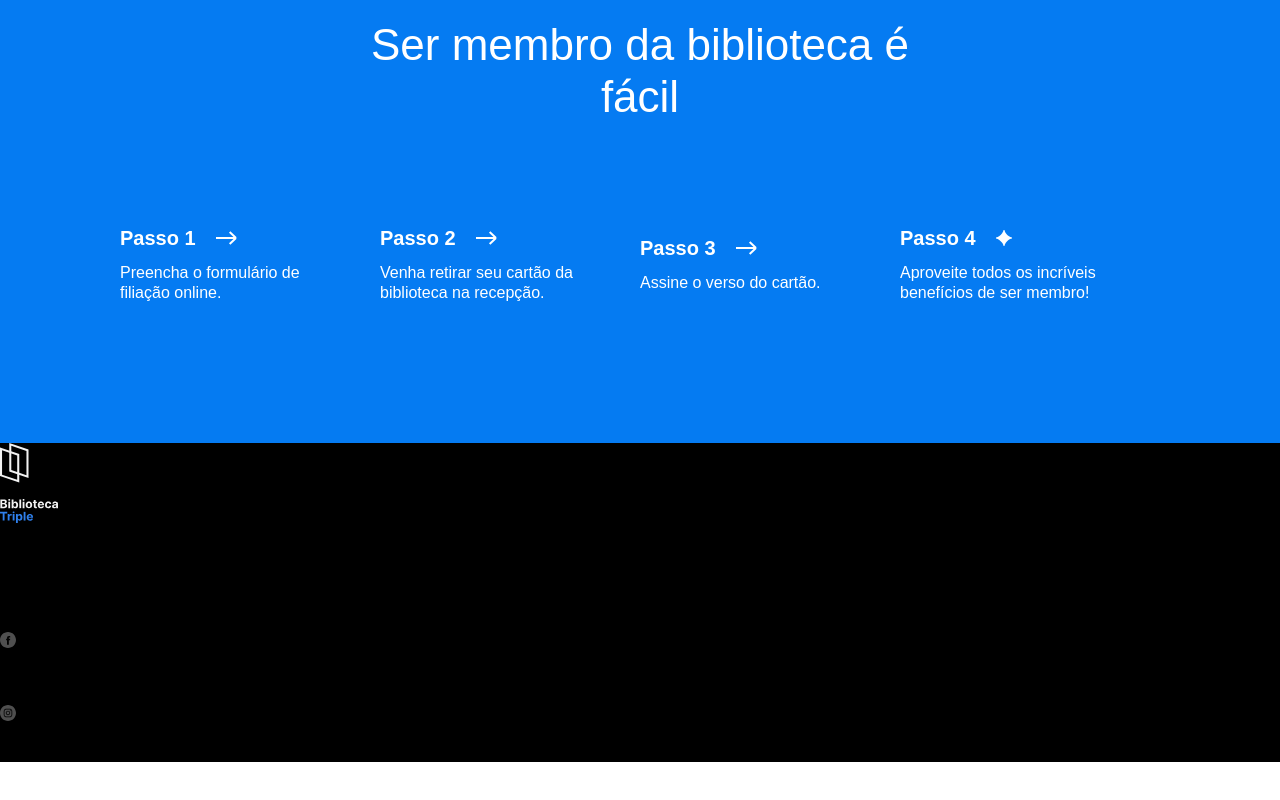
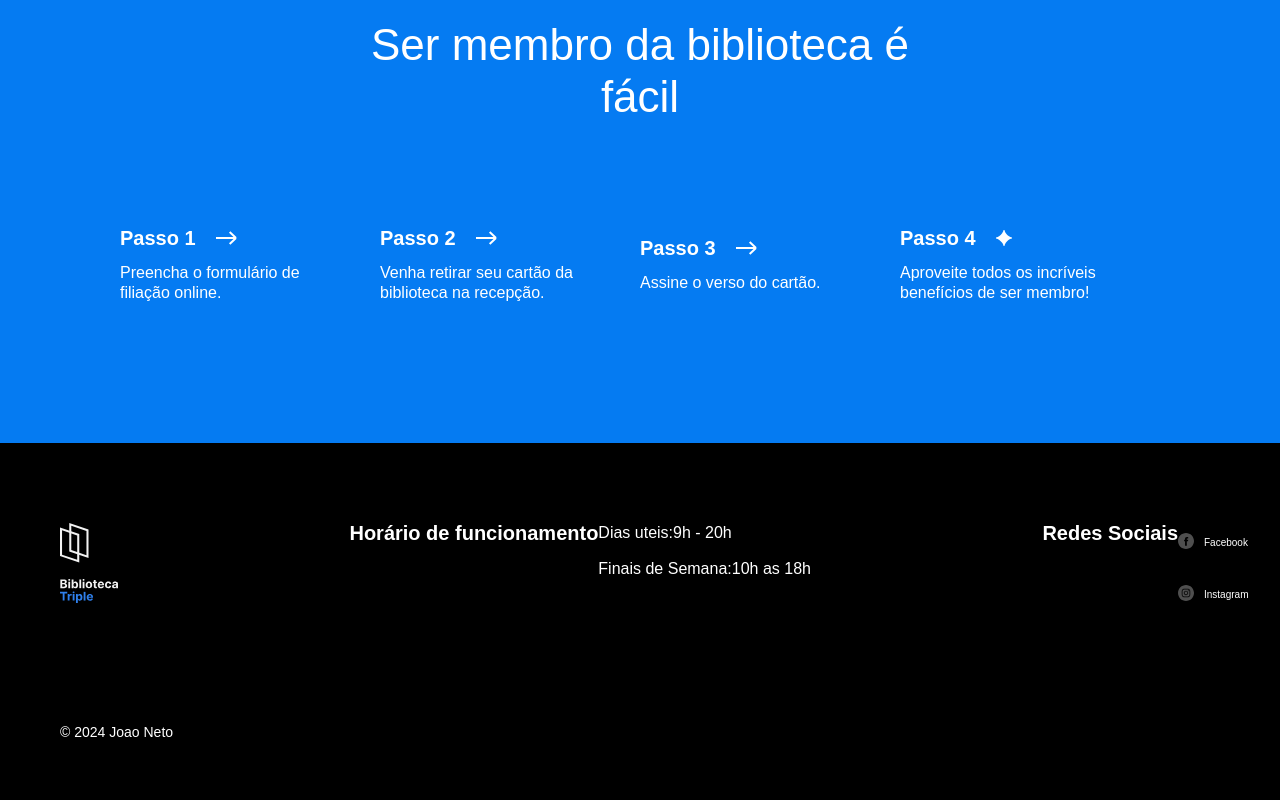
Before and after one commit to jb-ptt/web_project_library, a plain HTML site: page index.html in a window 1280 px wide. Shown: the part 3071-3871 px from the top of the page. Before the commit the page ends 3849 px from the top, so only its background shows below. Drawn offline with Linux system fonts and the light colour scheme.

Commit message:
alterando css para finalizar

```diff
--- a/index.html
+++ b/index.html
@@ -273,37 +273,40 @@
           <div class="footer__column">
             <img src="images/logo_white.svg" alt="error" class="footer__logo" />
           </div>
-          <div class="footer__column footer__column_content_hours">
+          <div class="footer__column_content_hours">
             <h1 class="footer__column-heading">Horário de funcionamento</h1>
             <ul class="footer__list">
-              <li class="footer__list-item"></li>
-              <li class="footer__list-item"></li>
+              <li class="footer__list-item">Dias uteis:9h - 20h</li>
+              <li class="footer__list-item">Finais de Semana:10h as 18h</li>
             </ul>
           </div>
-          <div class="footer__column footer__column_content_social">
+          <div class="footer__column_content_social">
             <h1 class="footer__column-heading">Redes Sociais</h1>
             <ul class="footer__list">
               <li class="footer__list-item">
+                <a href="#" class="footer__column-link">
                   <img
                     src="images/facebook_white.svg"
                     alt="error"
                     class="footer__social-icon"
                   />
                   <p class="footer__social-icon">Facebook</p>
-                <link rel="stylesheet" href="" class="footer__column-link" />
+                </a>
               </li>
               <li class="footer__list-item">
+                <a href="#" class="footer__column-link">
                   <img
                     src="images/instagram_white.svg"
                     alt="error"
                     class="footer__social-icon"
                   />
                   <p class="footer__social-icon">Instagram</p>
-                <link rel="stylesheet" href="" class="footer__column-link" />
+                </a>
               </li>
             </ul>
           </div>
         </div>
+        <p class="footer__copyright">© 2024 Joao Neto</p>
       </footer>
     </div>
   </body>
--- a/styles/style.css
+++ b/styles/style.css
@@ -340,24 +340,33 @@
 .footer {
   box-sizing: border-box;
   background-color: #000000;
+  color: #fff;
+  padding: 80px 60px;
 }
 
 .footer__columns {
-}
-
-.footer__column {
+  display: flex;
+  justify-content: space-between;
+  align-items: flex-start;
 }
 
 .footer__column_content_hours {
+  display: flex;
 }
 
 .footer__column_content_social {
+  display: flex;
 }
 
 .footer__logo {
+  height: 80px;
+  width: 58px;
+  margin-bottom: 100px;
 }
 
 .footer__column-heading {
+  font-size: 20px;
+  margin: 0 0 20px;
 }
 
 .footer__list {
@@ -368,15 +377,25 @@
 }
 
 .footer__list-item {
+  margin-bottom: 16px;
 }
 
 .footer__column-link {
   color: white;
   text-decoration: none;
+  display: flex;
+  gap: 10px;
+  align-items: center;
+  font-size: 10px;
+  margin: auto;
 }
 
 .footer__social-icon {
+  height: 16px;
+  width: 16px;
 }
 
 .footer__copyright {
+  text-align: left;
+  font-size: 14px;
 }
```
Lines whose indentation alone changed are shown as unchanged.
